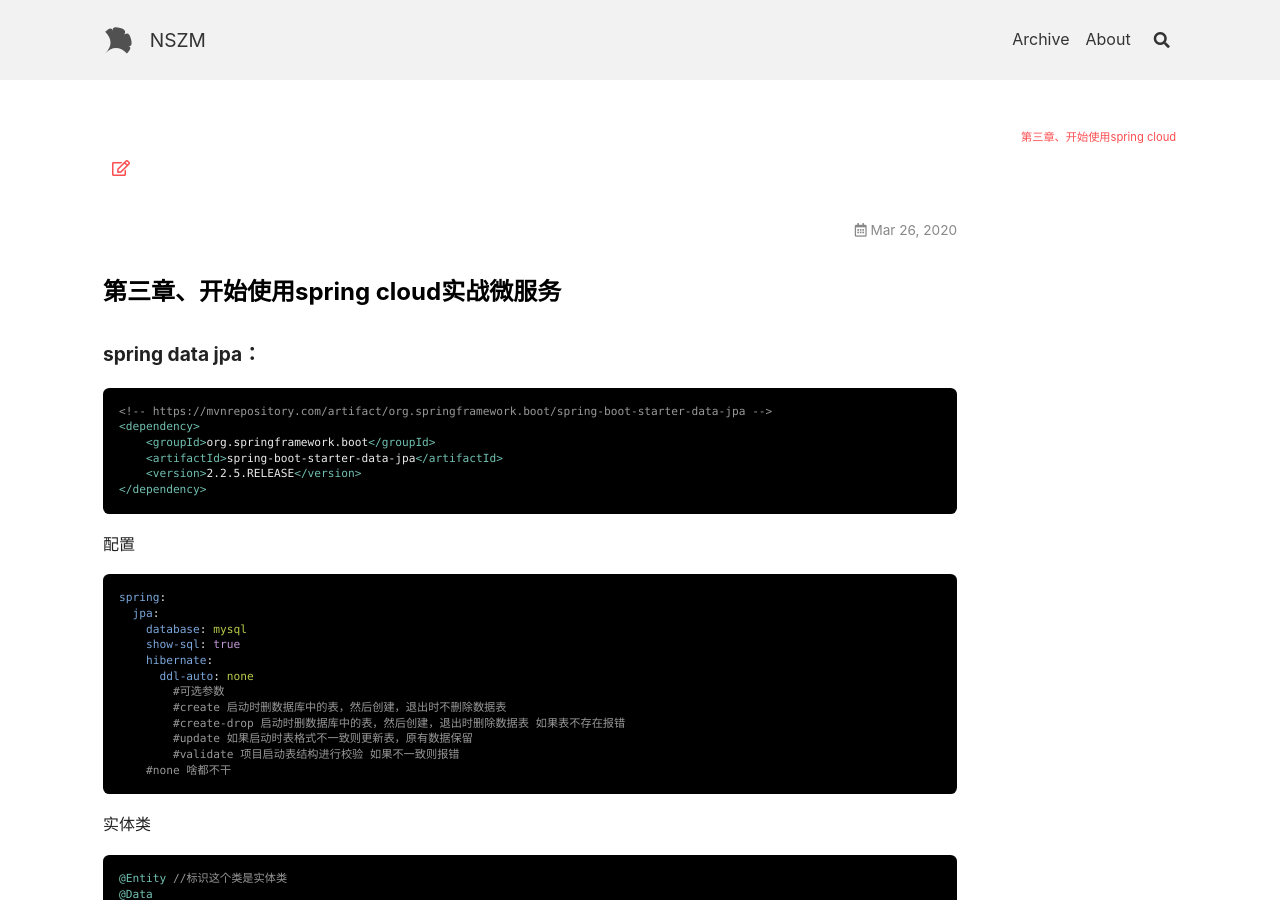
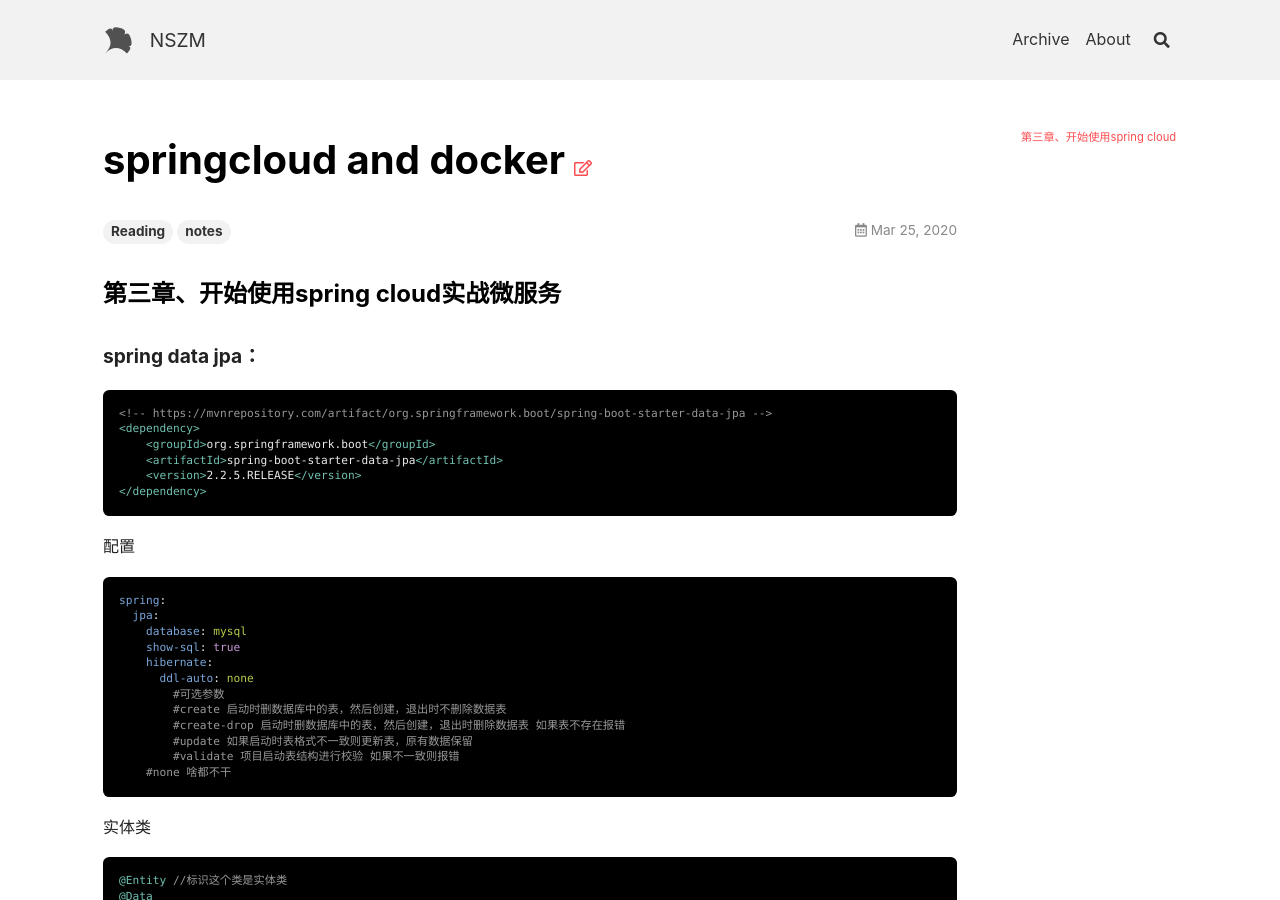
Before and after one commit to Edwardjph/Edwardjph.github.io, a Jekyll site: the page built from _posts/2020-03-25-springcloud-and-docker.md, in a window 1280 px wide and 900 px high. Built offline with Jekyll 4.4.1, drawn with Linux system fonts in a browser that asks for light colours; nearby versions of some CDN libraries; part of the change alters nothing that is shown.

Commit message:
Update 2020-03-25-springcloud-and-docker.md

```diff
--- a/_posts/2020-03-25-springcloud-and-docker.md
+++ b/_posts/2020-03-25-springcloud-and-docker.md
@@ -1,6 +1,6 @@
 ---
-title：springcloud and docker
-tags：Reading notes
+title: springcloud and docker
+tags: Reading notes
 ---
 
 ### 第三章、开始使用spring cloud实战微服务
```
